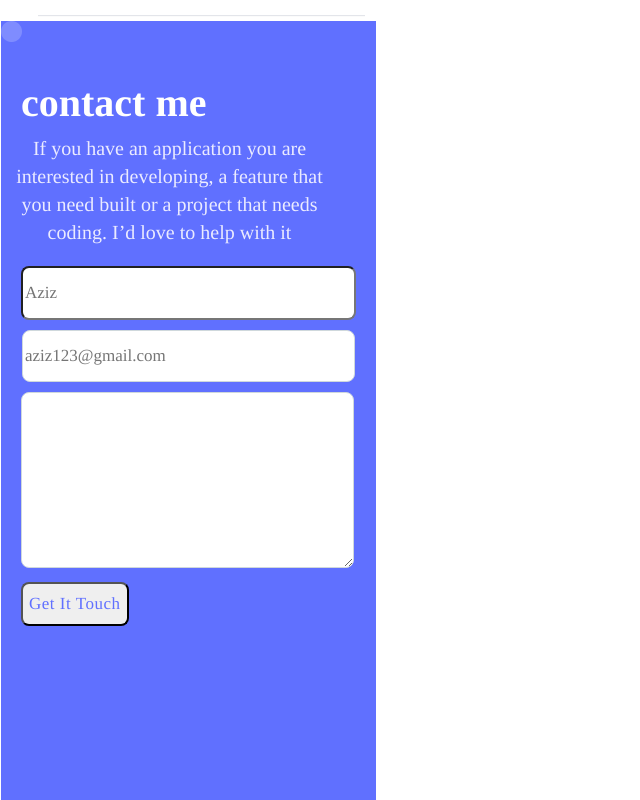
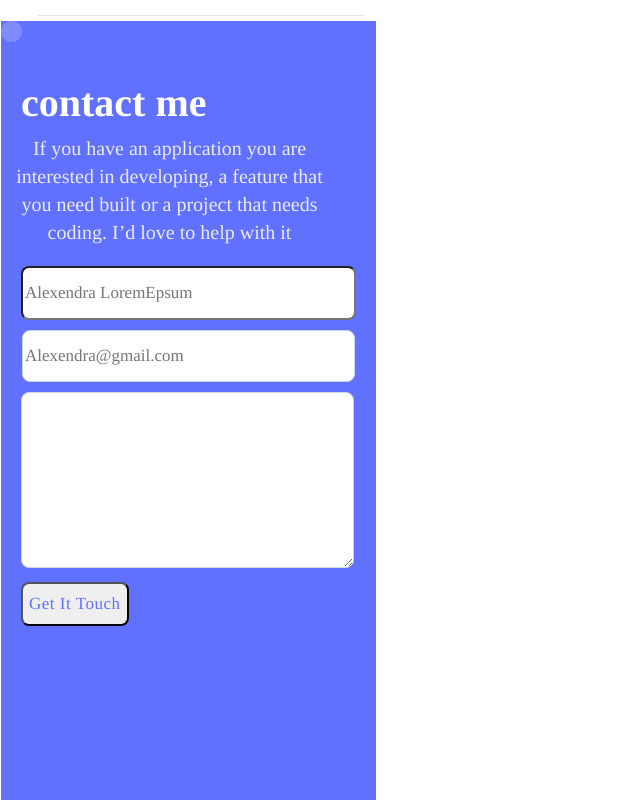
Before and after one commit to azizunnabi/-add-contact-form-mobile-version, a plain HTML site: page index.html in a window 1280 px wide. Shown: the part 3367-4167 px from the top of the page, without its empty margins (0-640 px from the left). Drawn offline with Linux system fonts and the light colour scheme.

Commit message:
placeholder added
place holder to input type name, email and textarea added

```diff
--- a/index.html
+++ b/index.html
@@ -170,9 +170,9 @@
         <p class="paragraph">If you have an application you are interested in developing, a feature that you need built or a project that needs coding.
           I’d love to help with it</p>
              <form action="abc.php" method="post">
-                <input type="text" placeholder="Aziz" class="name" minlength="30" maxlength="30" required>
-                <input type="email" placeholder="aziz123@gmail.com" class="em">
-                <textarea name="text" id="ad" cols="30" rows="10" maxlength="500" class="message"></textarea>
+                <input type="text" placeholder="Alexendra LoremEpsum" class="name" minlength="30" maxlength="30" required>
+                <input type="email" placeholder="Alexendra@gmail.com" class="em">
+                <textarea name="text" id="ad" cols="30" rows="10" maxlength="500" class="message" placceholder="write your message here"></textarea>
                  <button class="sub">Get It Touch</button>
             </form>
     </section>
```
